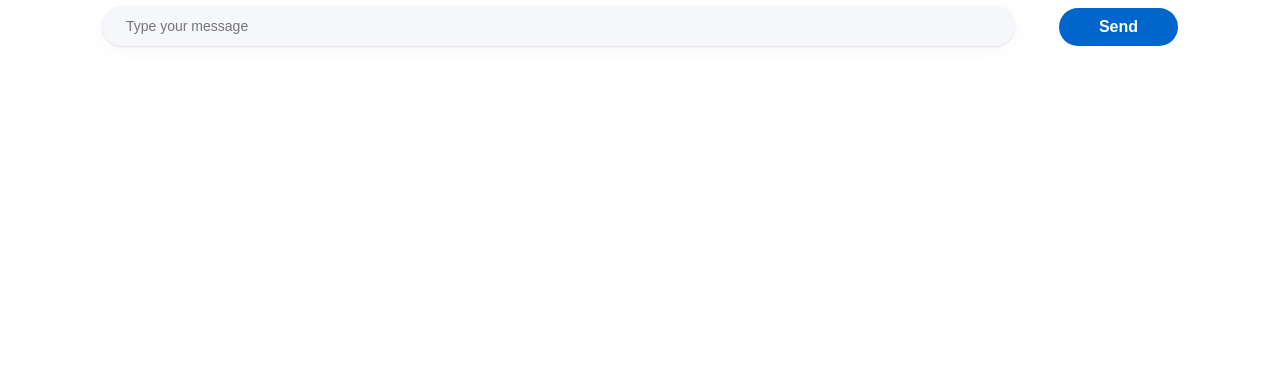
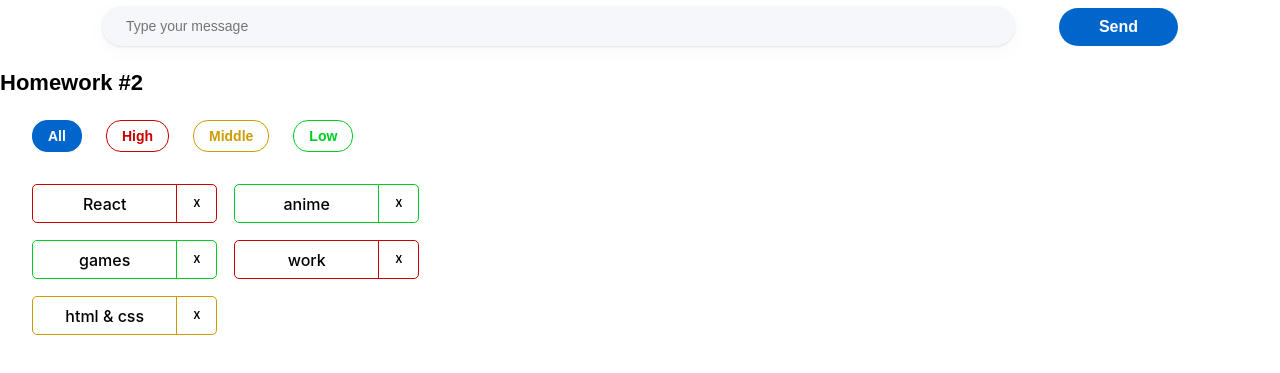
Before and after one commit to sergey-mikhovich/incubator_homework, a React (Create React App) app: page / in a window 1280 px wide. Shown: the part 171-544 px from the top of the page. Built offline with nearby package versions, Linux system fonts and the light colour scheme.

Commit message:
HW2 task performed

```diff
--- a/src/s1-main/App.tsx
+++ b/src/s1-main/App.tsx
@@ -1,13 +1,14 @@
 import React from 'react'
 import s from './App.module.css'
 import HW1 from '../s2-homeworks/hw01/HW1'
+import HW2 from "../s2-homeworks/hw02/HW2";
 
 function App() {
     return (
         <div className={s.App}>
             <HW1/>
             {/*раскомментировать по ходу выполнения*/}
-            {/*<HW2/>*/}
+            <HW2/>
             {/*<HW3/>*/}
             {/*<HW4/>*/}
 
--- a/src/s2-homeworks/hw02/HW2.tsx
+++ b/src/s2-homeworks/hw02/HW2.tsx
@@ -17,16 +17,16 @@
 * */
 
 // types
-export type AffairPriorityType = any // need to fix any
+export type AffairPriorityType = 'high' | 'low' | 'middle' // need to fix any
 export type AffairType = {
-    _id: any // need to fix any
-    name: any // need to fix any
+    _id: number // need to fix any
+    name: string // need to fix any
     priority: AffairPriorityType
 }
 export type FilterType = 'all' | AffairPriorityType
 
 // constants
-const defaultAffairs: any = [ // need to fix any
+const defaultAffairs: AffairType[] = [ // need to fix any
     {_id: 1, name: 'React', priority: 'high'}, // студенты могут изменить содержимое name и количество элементов в массиве, ...priority не менять!
     {_id: 2, name: 'anime', priority: 'low'},
     {_id: 3, name: 'games', priority: 'low'},
@@ -35,23 +35,20 @@
 ]
 
 // pure helper functions
-export const filterAffairs = (affairs: any, filter: any): any => { // need to fix any
-
-
-    return affairs // need to fix
+export const filterAffairs = (affairs: AffairType[], filter: FilterType): AffairType[] => { // need to fix any
+    return filter === 'all' ? affairs : affairs.filter(affair => affair.priority === filter)
 }
-export const deleteAffair = (affairs: any, _id: any): any => { // need to fix any
-
-    return affairs // need to fix
+export const deleteAffair = (affairs: AffairType[], _id: number): AffairType[] => { // need to fix any
+    return affairs.filter(affair => affair._id !== _id)
 }
 
 function HW2() {
-    const [affairs, setAffairs] = useState<any>(defaultAffairs) // need to fix any
+    const [affairs, setAffairs] = useState<AffairType[]>(defaultAffairs) // need to fix any
     const [filter, setFilter] = useState<FilterType>('all')
 
     const filteredAffairs = filterAffairs(affairs, filter)
-    const deleteAffairCallback = (_id: any) => { // need to fix any
-        // need to fix
+    const deleteAffairCallback = (_id: number) => { // need to fix any
+        setAffairs(deleteAffair(affairs, _id))
     }
 
     return (
--- a/src/s2-homeworks/hw02/affairs/Affairs.tsx
+++ b/src/s2-homeworks/hw02/affairs/Affairs.tsx
@@ -4,24 +4,24 @@
 import s from './Affairs.module.css'
 
 type AffairsPropsType = {
-    data: any // need to fix any
-    setFilter: any
-    deleteAffairCallback: any
+    data: AffairType[] // need to fix any
+    setFilter: (filter: FilterType) => void
+    deleteAffairCallback: (_id: number) => void
     filter: FilterType
 }
 
 function Affairs(props: AffairsPropsType) {
     const setAll = () => {
-        // need to fix
+        props.setFilter('all')
     }
     const setHigh = () => {
-        // need to fix
+        props.setFilter('high')
     }
     const setMiddle = () => {
-        // need to fix
+        props.setFilter('middle')
     }
     const setLow = () => {
-        // need to fix
+        props.setFilter('low')
     }
 
     const cnAll = s.button + ' ' + s.all + (props.filter === 'all' ? ' ' + s.active : '')
--- a/src/s2-homeworks/hw02/affairs/affair/Affair.module.css
+++ b/src/s2-homeworks/hw02/affairs/affair/Affair.module.css
@@ -13,6 +13,8 @@
     justify-content: center;
     width: 145px;
     height: 37px;
+    font-size: 16px;
+    font-weight: 500;
 }
 
 .closeButton {
--- a/src/s2-homeworks/hw02/affairs/affair/Affair.tsx
+++ b/src/s2-homeworks/hw02/affairs/affair/Affair.tsx
@@ -6,12 +6,12 @@
 type AffairPropsType = {
     // key не нужно типизировать
     affair: AffairType
-    deleteAffairCallback: any // need to fix any
+    deleteAffairCallback: (_id: number) => void // need to fix any
 }
 
 function Affair(props: AffairPropsType) {
     const deleteCallback = () => {
-        // need to fix
+        props.deleteAffairCallback(props.affair._id)
     }
 
     const nameClass = s.name + ' ' + s2[props.affair.priority]
@@ -25,7 +25,7 @@
         >
             <div id={'hw2-name-' + props.affair._id} className={nameClass}>
                 {/*создаёт студент*/}
-
+                {props.affair.name}
                 {/**/}
             </div>
             <div id={'hw2-priority-' + props.affair._id} hidden>
@@ -35,6 +35,7 @@
             <button
                 id={'hw2-button-delete-' + props.affair._id}
                 className={buttonClass}
+                onClick={deleteCallback}
                 // need to fix
 
             >
```
